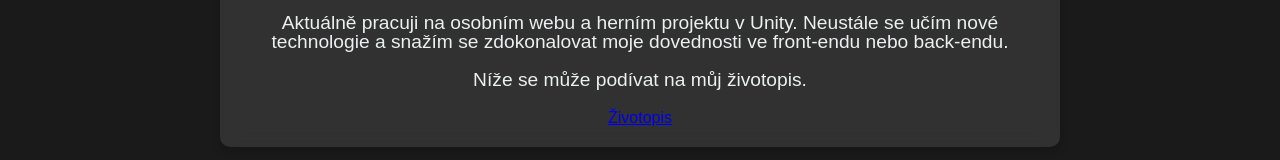
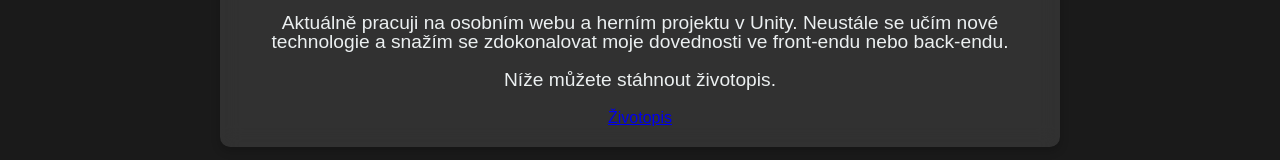
Before and after one commit to davidmatyas10/david-matyas, a plain HTML site: page about_me.html in a window 1280 px wide. Shown: the part 224-384 px from the top of the page. Drawn offline with Linux system fonts and the light colour scheme.

Commit message:
little update in cv download

```diff
--- a/about_me.html
+++ b/about_me.html
@@ -35,7 +35,7 @@
             a snažím se zdokonalovat moje dovednosti ve front-endu nebo back-endu.
         </p>
 
-        <p>Níže se může podívat na můj životopis.</p>
+        <p>Níže můžete stáhnout životopis.</p>
         <a href="David_Matyáš_CV.pdf" download>Životopis</a>
     </main>
 
```
